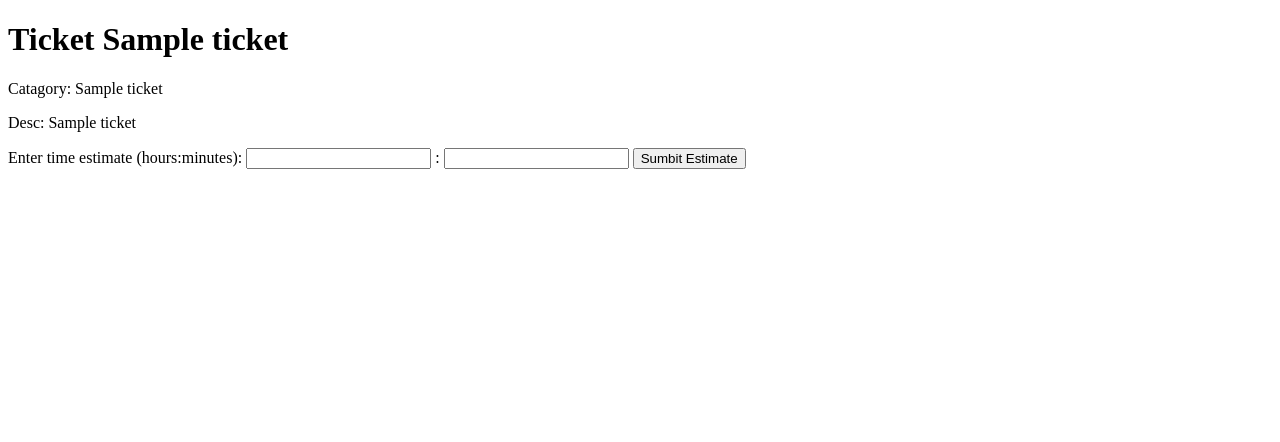
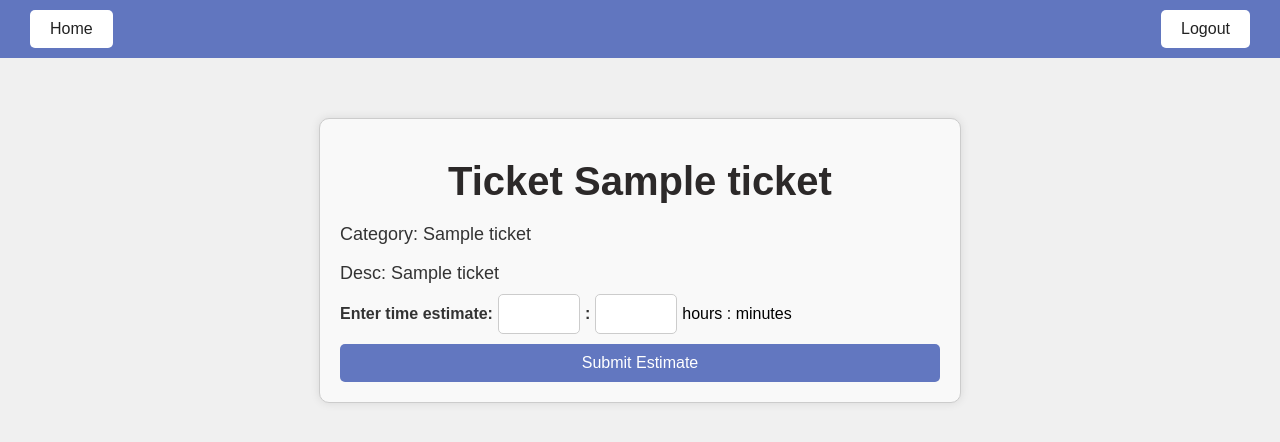
Before and after one commit to aidandoherty01/CEN3031-Project, a Flask app: template templates/ticketeta.html in a window 1280 px wide. Shown: the top 442 px of the page. Run offline with Flask 3, Linux system fonts and the light colour scheme; the template is opened without the code that fills it: most values are stand-ins (such as "Sample title", 1, 10 or a date in 2020); some libraries are stand-ins or nearby versions.

Commit message:
change ticketeta form

```diff
--- a/templates/newticket.html
+++ b/templates/newticket.html
@@ -106,7 +106,6 @@
 
         <button type="submit" value="Submit">Sumbit Ticket</button>
     </form>
-    <div id="message" class="message" style="display: none;">Your ticket has been submitted.</div>
 
 </body>
 </html>
--- a/templates/ticketeta.html
+++ b/templates/ticketeta.html
@@ -4,20 +4,120 @@
     <meta charset="UTF-8">
     <meta name="viewport" content="width=device-width, initial-scale=1.0">
     <title>Ticket {{ ticket[0] }}</title>
+    <style>
+        body {
+            font-family: Arial, sans-serif;
+            background-color: #f0f0f0;
+            margin: 0;
+        }
+        .header {
+            background-color: #4c65b8de;
+            padding: 10px 20px;
+            display: flex;
+            justify-content: space-between;
+            align-items: center;
+        }
+        .header .left-buttons,
+        .header .right-buttons {
+            display: flex;
+        }
+        .header .left-buttons button,
+        .header .right-buttons button {
+            padding: 10px 20px;
+            margin: 0 10px;
+            border: none;
+            border-radius: 5px;
+            background-color: white;
+            color: #000000de; /* Ensure text color contrasts with the button background */
+            font-size: 16px;
+            cursor: pointer;
+        }
+        .header .left-buttons button:hover,
+        .header .right-buttons button:hover {
+            background-color: #e0e0e0; /* Add a hover effect */
+        }
+        .container {
+            max-width: 600px;
+            margin: auto;
+            padding: 20px;
+            border: 1px solid #ccc;
+            border-radius: 10px;
+            background-color: #f9f9f9;
+            box-shadow: 0 0 10px rgba(0, 0, 0, 0.1);
+            margin-top: 60px;
+        }
+        .title {
+            font-size: 40px; /* Adjust as needed */
+            font-weight: bold;
+            margin-top: 20px;
+            margin-bottom: 20px;
+            color: #2c2929;
+            text-align: center; /* Center align the title */
+        }
+        p {
+            font-size: 18px;
+            color: #333;
+            margin-bottom: 10px;
+        }
+        form {
+            display: flex;
+            flex-direction: column;
+            gap: 10px;
+        }
+        label {
+            font-weight: bold;
+            color: #333;
+        }
+        .time-inputs {
+            display: flex;
+            align-items: center;
+            gap: 5px;
+        }
+        input {
+            width: 60px; /* Adjust input width */
+            padding: 10px;
+            border: 1px solid #ccc;
+            border-radius: 5px;
+            font-size: 16px;
+        }
+        button {
+            width: 100%;
+            padding: 10px;
+            background-color: #4c65b8de;
+            color: white;
+            border: none;
+            border-radius: 5px;
+            cursor: pointer;
+            font-size: 16px;
+        }
 
+    </style>
 </head>
+<body>
+    <div class="header">
+        <div class="left-buttons">
+            <button onclick="location.href='/ITstaffview/'">Home</button>
+        </div>
+        <div class="right-buttons">
+            <button onclick="location.href='/logout/'">Logout</button>
+        </div>
+    </div>
 
-<body>
-    <h1>Ticket {{ ticket[0] }}</h1>
-    <p>Catagory: {{ ticket[1] }}</p>
-    <p>Desc: {{ ticket[2] }}</p>
+    <div class="container">
+        <div class="title">Ticket {{ ticket[0] }}</div>
+        <p>Category: {{ ticket[1] }}</p>
+        <p>Desc: {{ ticket[2] }}</p>
+        <form method="POST" onkeydown="return event.key != 'Enter';">
+            <div class="time-inputs">
+                <label for="hours">Enter time estimate:</label>
+                <input type="text" id="hours" name="hours" required>
+                <label for="minutes">:</label>
+                <input type="text" id="minutes" name="minutes" required>
+                <span>hours : minutes</span>
+            </div>
+            <button type="submit" value="Submit">Submit Estimate</button>
+        </form>
+    </div>
 
-    <form method="POST" onkeydown="return event.key != 'Enter';"> <!-- the onkeydown part prevents the form from submitting when enter is pressed-->
-        <label for="hours">Enter time estimate (hours:minutes):</label>
-        <input type="text" id="hours" name="hours" required>
-        <label for="minutes">:</label>
-        <input type="text" id="minutes" name="minutes" required>
-
-        <button type="submit" value="Submit">Sumbit Estimate</button>
-    </form>
 </body>
+</html>
```
